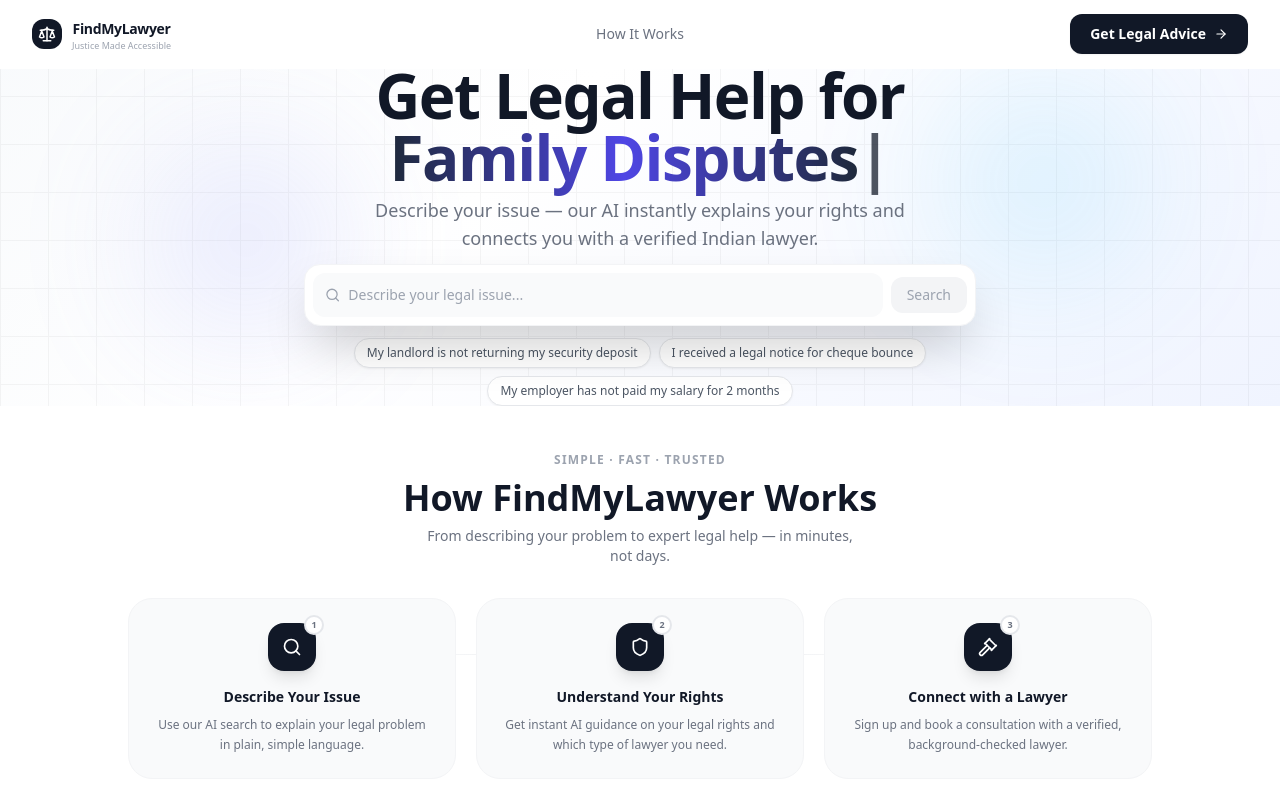
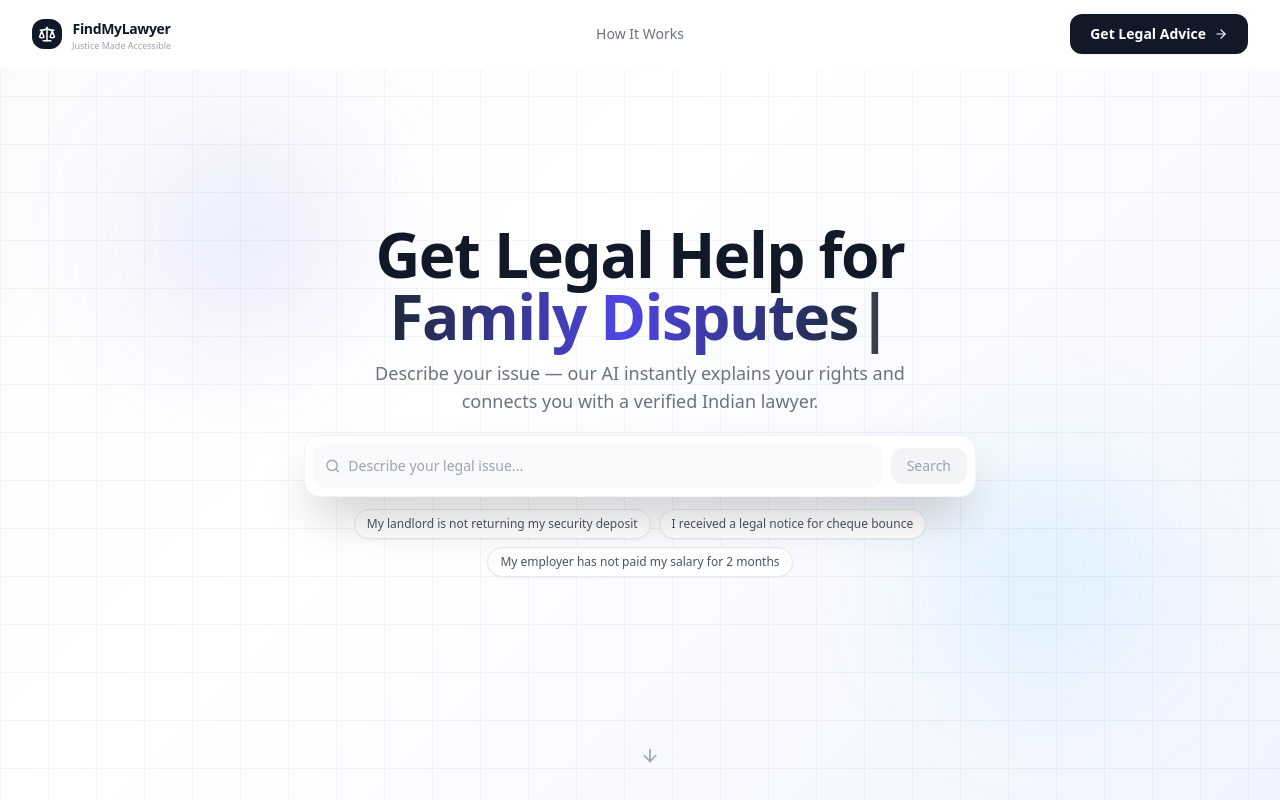
Before and after one commit to raziquehasan/FindMyLawyer, a React (Vite) app: page / in a window 1280 px wide. Shown: the top 800 px of the page. Built offline with nearby package versions, Linux system fonts and the light colour scheme.

Commit message:
Updated UI and fixed bugs

```diff
--- a/src/pages/LandingPage.jsx
+++ b/src/pages/LandingPage.jsx
@@ -217,10 +217,8 @@ export default function LandingPage() {
         )}
       </nav>
 
-      {/* MAIN CONTENT - takes remaining space */}
-      <div className="flex-1 flex flex-col">
-        {/* ══ HERO ══ */}
-        <section className="relative pt-16 px-4 overflow-hidden">
+      {/* HERO SECTION - Full viewport height */}
+      <section className="relative min-h-screen flex items-center justify-center px-4 overflow-hidden">
         <div className="absolute inset-0" style={{ background: "linear-gradient(135deg, #f8fafc 0%, #ffffff 40%, #f0f4ff 100%)" }} />
         <div className="absolute inset-0 opacity-[0.035]" style={{
           backgroundImage: "linear-gradient(#000 1px, transparent 1px), linear-gradient(90deg, #000 1px, transparent 1px)",
@@ -233,7 +231,7 @@ export default function LandingPage() {
 
         <div className="relative z-10 w-full max-w-3xl mx-auto text-center">
 
-            <h1 className="text-4xl sm:text-5xl md:text-[62px] font-black text-gray-900 leading-[1.1] tracking-tight">
+          <h1 className="text-4xl sm:text-5xl md:text-[62px] font-black text-gray-900 leading-[1.1] tracking-tight mb-3">
             Get Legal Help for
             <br />
             <span className="relative inline-block min-w-[4px]">
@@ -244,12 +242,12 @@ export default function LandingPage() {
             </span>
           </h1>
 
-            <p className="text-base sm:text-lg text-gray-500 max-w-xl mx-auto mt-2 mb-3 leading-relaxed">
+          <p className="text-base sm:text-lg text-gray-500 max-w-xl mx-auto mb-5 leading-relaxed">
             Describe your issue — our AI instantly explains your rights and connects you with a verified Indian lawyer.
           </p>
 
           {/* AI SEARCH BOX */}
-            <div className="relative max-w-2xl mx-auto">
+          <div className="relative max-w-2xl mx-auto mb-3">
             <div className="relative bg-white rounded-2xl shadow-2xl border border-gray-100 overflow-hidden">
               <div className="flex items-center gap-2 p-2">
                 <div className="flex-1 flex items-center gap-2 bg-gray-50 rounded-xl px-3 py-1">
@@ -334,7 +332,7 @@ export default function LandingPage() {
 
           {/* Quick questions - only show when no results */}
           {!showResults && (
-              <div className="flex flex-wrap justify-center gap-2 mt-3">
+            <div className="flex flex-wrap justify-center gap-2">
               {QUICK_QUESTIONS.map((q, i) => (
                 <button key={i} onClick={() => { setQuery(q); handleSearch(q); }}
                   className="text-xs text-gray-600 bg-white border border-gray-200 hover:border-gray-900 hover:text-gray-900 px-3 py-1.5 rounded-full transition-all shadow-sm">
@@ -346,7 +344,7 @@ export default function LandingPage() {
 
           {/* Back/New buttons - only show when results are visible */}
           {showResults && (
-              <div className="mt-3 flex items-center justify-center gap-4">
+            <div className="mt-4 flex items-center justify-center gap-4">
               <button onClick={handleNewQuestion}
                 className="inline-flex items-center gap-2 text-sm text-gray-600 hover:text-gray-900 bg-white border border-gray-200 px-4 py-2 rounded-full shadow-sm hover:shadow transition-all">
                 <Search size={14} />New Question
@@ -358,26 +356,31 @@ export default function LandingPage() {
             </div>
           )}
         </div>
+
+        {/* Scroll indicator */}
+        <div className="absolute bottom-8 left-1/2 -translate-x-1/2 text-gray-400 animate-bounce">
+          <ArrowRight size={20} className="rotate-90" />
+        </div>
       </section>
 
-        {/* HOW IT WORKS - Only show when no results */}
+      {/* HOW IT WORKS - Becomes visible on scroll */}
       {!showResults && (
-          <section id="how-it-works" className="py-10 px-4 bg-white">
+        <section id="how-it-works" className="py-20 px-4 bg-white">
           <div className="max-w-5xl mx-auto">
-              <div className="text-center mb-8">
+            <div className="text-center mb-12">
               <span className="text-xs font-bold text-gray-400 uppercase tracking-widest">Simple · Fast · Trusted</span>
               <h2 className="text-3xl sm:text-4xl font-black text-gray-900 mt-2">How FindMyLawyer Works</h2>
-                <p className="text-gray-500 mt-2 text-sm max-w-md mx-auto">From describing your problem to expert legal help — in minutes, not days.</p>
+              <p className="text-gray-500 mt-3 text-sm max-w-md mx-auto">From describing your problem to expert legal help — in minutes, not days.</p>
             </div>
-              <div className="grid sm:grid-cols-3 gap-5 relative">
+            <div className="grid sm:grid-cols-3 gap-6 relative">
               <div className="hidden sm:block absolute top-[3.5rem] left-[20%] right-[20%] h-px bg-gradient-to-r from-transparent via-gray-200 to-transparent" />
               {HOW_IT_WORKS.map(({ step, title, desc, icon: Icon }, i) => (
-                  <div key={step} className="relative bg-gray-50 border border-gray-100 rounded-3xl p-6 text-center hover:shadow-lg hover:border-gray-200 transition-all duration-300">
-                    <div className="relative w-12 h-12 mx-auto mb-4">
-                      <div className="w-12 h-12 bg-gray-900 rounded-2xl flex items-center justify-center shadow-lg">
-                        <Icon size={20} className="text-white" />
+                <div key={step} className="relative bg-gray-50 border border-gray-100 rounded-3xl p-7 text-center hover:shadow-lg hover:border-gray-200 transition-all duration-300">
+                  <div className="relative w-14 h-14 mx-auto mb-5">
+                    <div className="w-14 h-14 bg-gray-900 rounded-2xl flex items-center justify-center shadow-lg">
+                      <Icon size={22} className="text-white" />
                     </div>
-                      <span className="absolute -top-2 -right-2 w-5 h-5 bg-white border-2 border-gray-200 rounded-full flex items-center justify-center text-[9px] font-black text-gray-500">{i + 1}</span>
+                    <span className="absolute -top-2 -right-2 w-6 h-6 bg-white border-2 border-gray-200 rounded-full flex items-center justify-center text-[10px] font-black text-gray-500">{i + 1}</span>
                   </div>
                   <h3 className="text-sm font-bold text-gray-900 mb-2">{title}</h3>
                   <p className="text-xs text-gray-500 leading-relaxed">{desc}</p>
@@ -387,9 +390,8 @@ export default function LandingPage() {
           </div>
         </section>
       )}
-      </div>
 
-      {/* KNOW YOUR RIGHTS FOOTER - exact same as Login page */}
+      {/* KNOW YOUR RIGHTS FOOTER */}
       {RIGHTS_FACTS.length > 0 && (
         <footer className="w-full bg-gray-900 text-white py-3 px-4 flex-shrink-0">
           <div className="max-w-2xl mx-auto flex flex-col items-center text-center">
```
Lines whose indentation alone changed are shown as unchanged.
